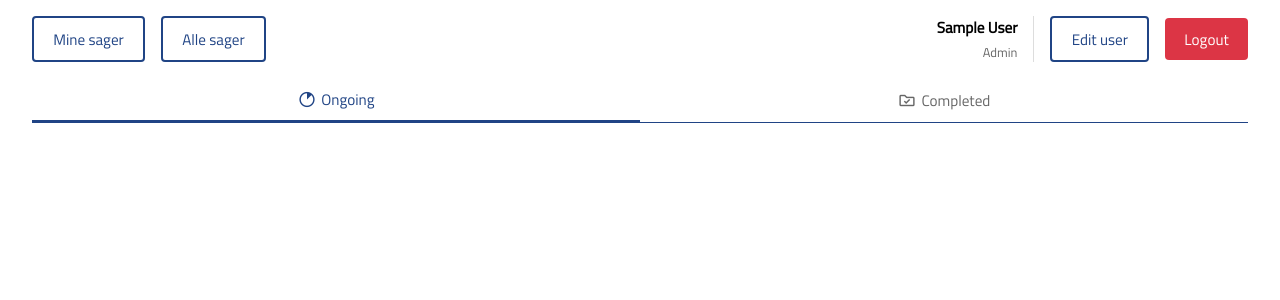
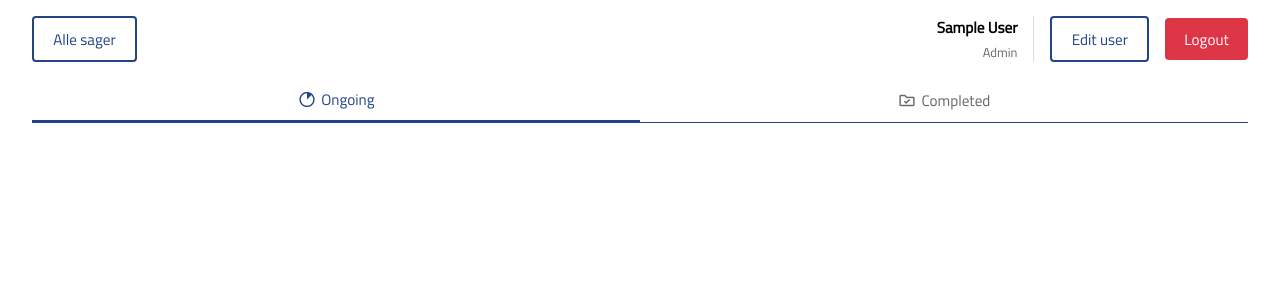
Before and after one commit to k-worsoee-ucn/pwu_bachelorprojekt_jkf, a Vue app in the folder salesProcess/frontend/: page /process/1 in a window 1280 px wide. Shown: the top 300 px of the page. Built offline with nearby package versions, Linux system fonts and the light colour scheme; sample sign-in values are in the browser's storage.

Commit message:
Show 'My Processes' link only for sales managers
Added a v-if condition to the 'My Processes' navigation link so it is only visible to users with the sales manager role.

```diff
--- a/salesProcess/frontend/src/components/Header.vue
+++ b/salesProcess/frontend/src/components/Header.vue
@@ -23,7 +23,7 @@ defineProps({
         >
           Opret sag
         </RouterLink>
-        <RouterLink
+        <RouterLink v-if="isSalesManager"
           to="/my-processes"
           class="nav-btn btn-no-fill nav-btn-badge"
         >
```
